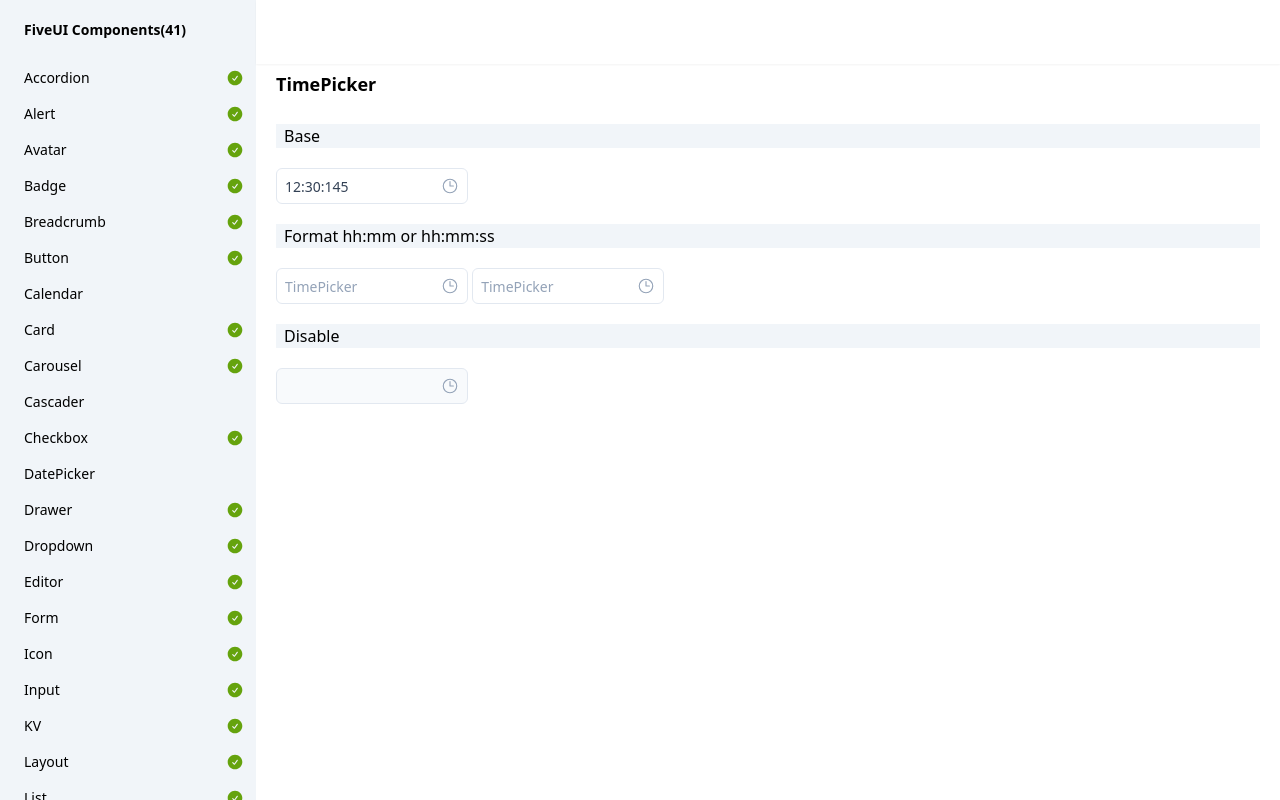
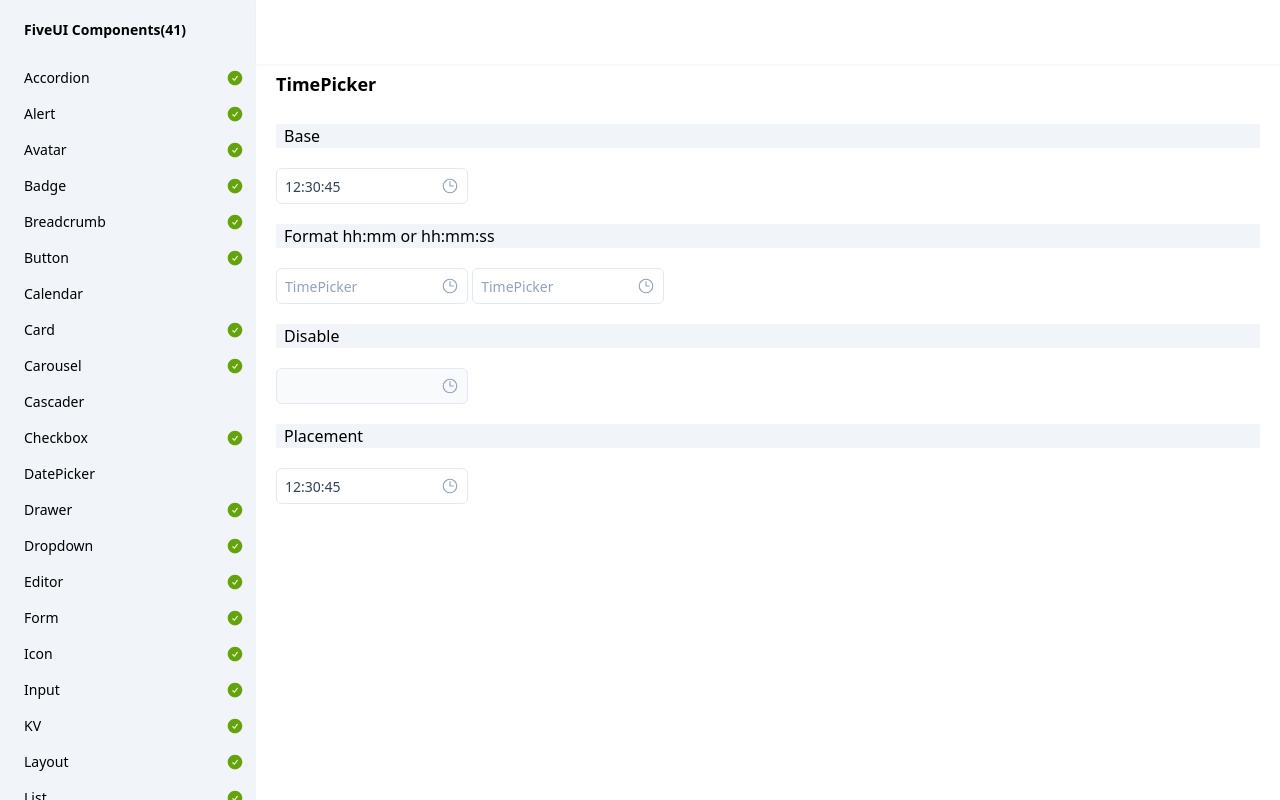
Before and after one commit to wqy2dev/five-ui, a SvelteKit app: page /timepicker in a window 1280 px wide. Built offline with nearby package versions, Linux system fonts and the light colour scheme.

Commit message:
fix: remove error import

```diff
--- a/package.json
+++ b/package.json
@@ -70,6 +70,7 @@
 		"svelte-check": "^4.0.0",
 		"tailwind-variants": "^0.3.0",
 		"tailwindcss": "^3.4.18",
+		"terser": "^5.44.1",
 		"typescript": "^5.0.0",
 		"vite": "^5.0.11"
 	}
--- a/src/routes/form/+page.svelte
+++ b/src/routes/form/+page.svelte
@@ -1,11 +1,10 @@
 <script lang="ts">
-import { Select, Form, FormField, Input, Textarea, Button, Switch, RadioGroup, Radio, Checkbox, CheckboxGroup, Message, type MessageInstance, KVGroup, Editor, type KVGroupInstance, TimePicker } from "$lib/index.js";
+import { Select, Form, FormField, Input, Textarea, Button, Switch, RadioGroup, Radio, Checkbox, CheckboxGroup, Message, type MessageInstance, Editor, TimePicker, KV, type KVInstance } from "$lib/index.js";
 
 const sizes = ["sm", "md", "lg"];
 
 let message:MessageInstance;
-let kvRef:KVGroupInstance;
-
+let kv:KVInstance;
 </script>
 
 <svelte:head>
@@ -289,22 +288,11 @@ let kvRef:KVGroupInstance;
                 },
             ]}
         >
-            <Button size="sm" onclick={() => kvRef.add()}>Add</Button>
+            <Button size="sm" onclick={() => kv.add()}>Add</Button>
 
-            <KVGroup
-                bind:this={kvRef}
-                value={[
-                    {k:"GOPROXY", v:"https://goproxy.cn"}
-                ]}
-                placeholder={{
-                    k: "key",
-                    v: "value",
-                }}
-                class={{
-                    base: "w-full",
-                    k: "w-60",
-                    v: "grow"
-                }}
+            <KV
+                bind:this={kv}
+                value={[]}
             />
         </FormField>
 
--- a/src/routes/timepicker/+page.svelte
+++ b/src/routes/timepicker/+page.svelte
@@ -20,7 +20,7 @@ const radius = ["sm", "md", "lg", "xl", "none"];
 </h4>
 
 <TimePicker
-    value="12:30:145"
+    value="12:30:45"
     placeholder="TimePicker"
     placement="bottomStart"
     clearable={true}
@@ -38,3 +38,15 @@ const radius = ["sm", "md", "lg", "xl", "none"];
 </h4>
 
 <TimePicker disabled/>
+
+
+<h4 class="my-5 text-base indent-2 bg-slate-100">
+    Placement
+</h4>
+
+<TimePicker
+    value="12:30:45"
+    placeholder="TimePicker"
+    placement="topStart"
+    clearable={true}
+/>
```
Also changed, not shown: 1 other file (tests, documents, lock files or other folders).
